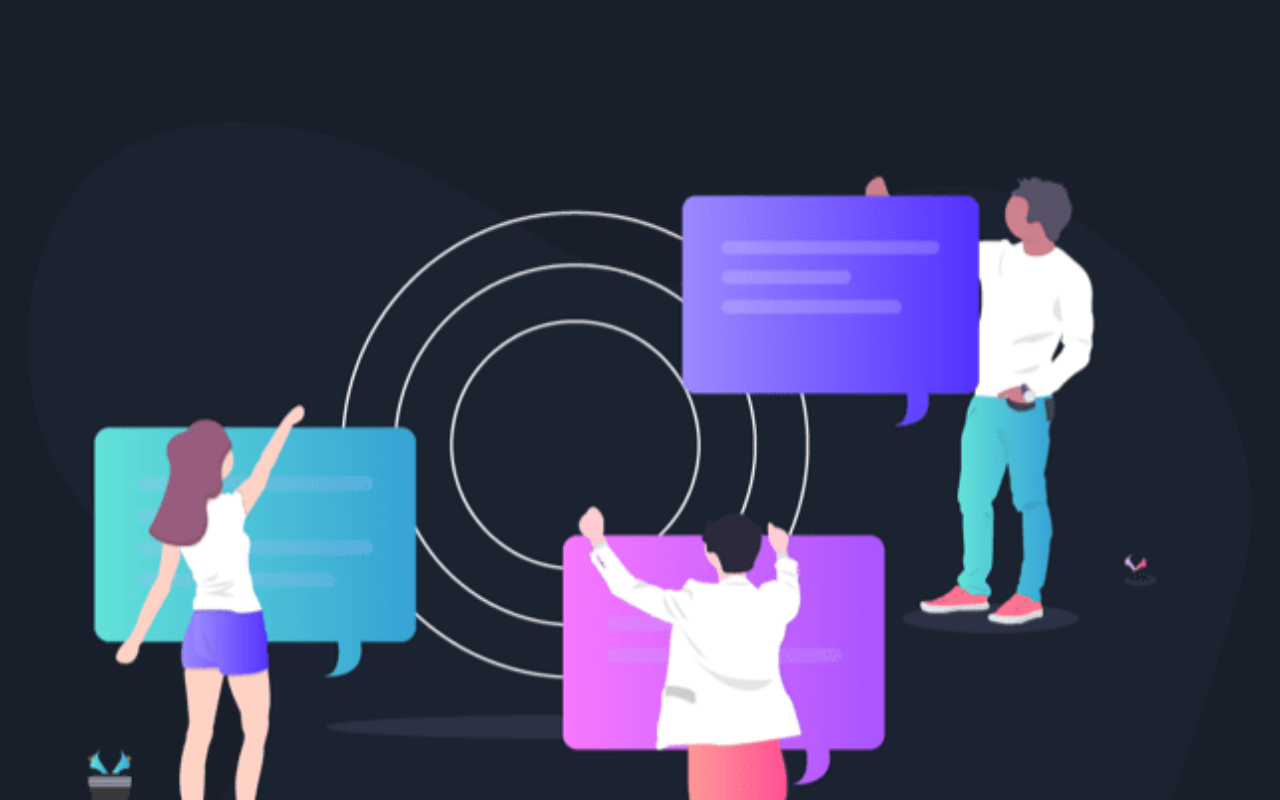
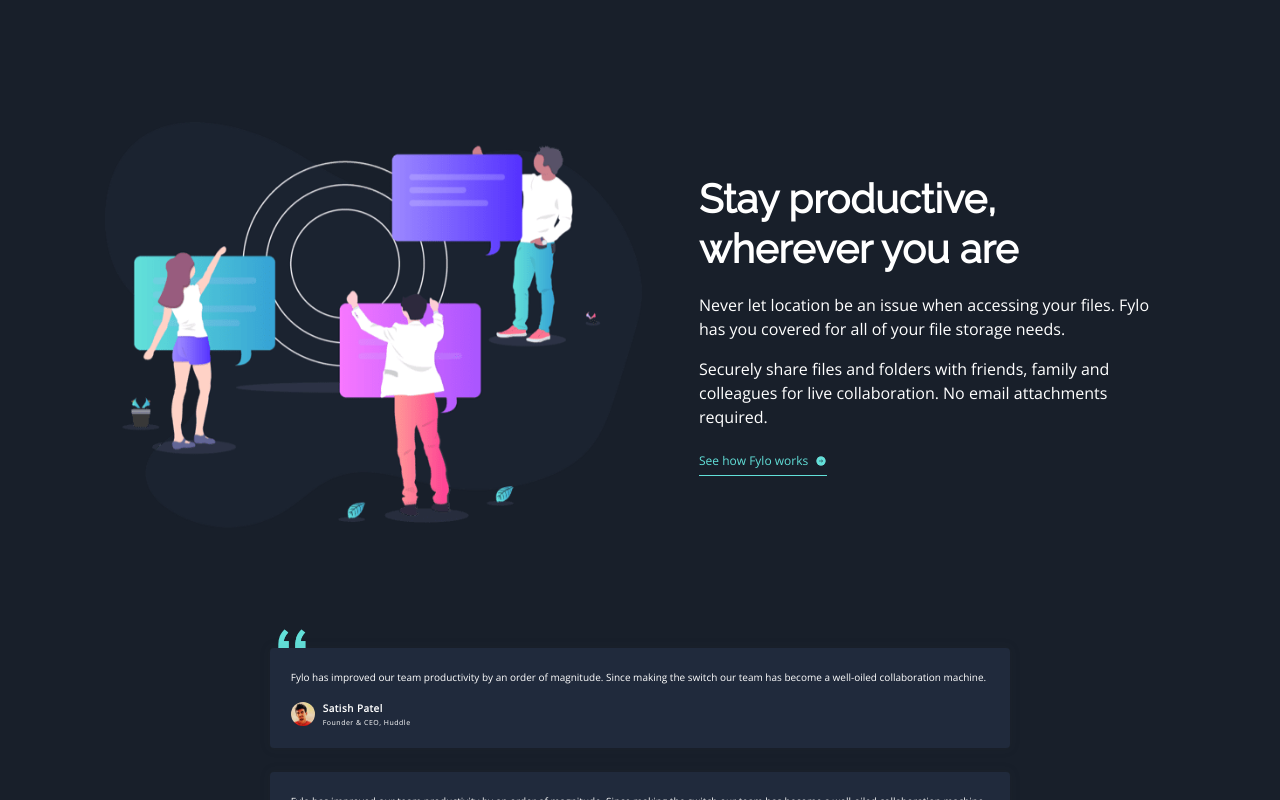
Before and after one commit to NSJTeo/fylo-landing-page, a Vue app: page / in a window 1280 px wide. Shown: the part 1780-2580 px from the top of the page. Built offline with nearby package versions, Linux system fonts and the light colour scheme.

Commit message:
Info component desktop styles

```diff
--- a/src/components/Info.vue
+++ b/src/components/Info.vue
@@ -5,6 +5,7 @@
       src="../assets/illustrations/illustration-stay-productive.png"
       alt=""
     />
+    <div>
       <p className="info__header">Stay productive, wherever you are</p>
       <p className="info__text">
         Never let location be an issue when accessing your files. Fylo has you
@@ -23,6 +24,7 @@
         />
       </div>
     </div>
+  </div>
 </template>
 
 <script>
@@ -32,15 +34,31 @@
 </script>
 
 <style lang="scss">
+@use '../styles/mixins.scss' as *;
+
 .info {
   &__container {
     max-width: 1440px;
     padding: 0 28px;
     padding-bottom: 160px;
+    display: flex;
+    flex-direction: column;
+    align-items: center;
+    margin: 0 auto;
+    @include info {
+      flex-direction: row;
+      padding: 0 101px 120px 105px;
+    }
   }
   &__image {
     margin-bottom: 48px;
     width: 100%;
+    max-width: 615px;
+    @include info {
+      margin: 0;
+      margin-right: 57px;
+      width: 50%;
+    }
   }
   &__header {
     margin-bottom: 1rem;
@@ -51,6 +69,13 @@
     line-height: 24px;
     text-align: center;
     color: #ffffff;
+    @include info {
+      font-size: 40px;
+      line-height: 50px;
+      margin-bottom: 19px;
+      text-align: start;
+      max-width: 478px;
+    }
   }
   &__text {
     margin-bottom: 1rem;
@@ -60,6 +85,11 @@
     font-size: 14px;
     line-height: 21px;
     color: #ffffff;
+    max-width: 563px;
+    @include info {
+      font-size: 16px;
+      line-height: 24px;
+    }
   }
   &__link {
     padding-bottom: 6px;
@@ -67,6 +97,9 @@
     width: fit-content;
     display: flex;
     align-items: center;
+    @include info {
+      margin-top: 24px;
+    }
   }
   &__link-text {
     margin-right: 7px;
--- a/src/styles/mixins.scss
+++ b/src/styles/mixins.scss
@@ -5,3 +5,9 @@
     @content;
   }
 }
+
+@mixin info {
+  @media (min-width: $info-break-point) {
+    @content;
+  }
+}
--- a/src/styles/variables.scss
+++ b/src/styles/variables.scss
@@ -3,3 +3,4 @@
 $background-footer: hsl(216, 53%, 9%);
 
 $desktop-break-point: 768px;
+$info-break-point: 1080px;
```
Lines whose indentation alone changed are shown as unchanged.
